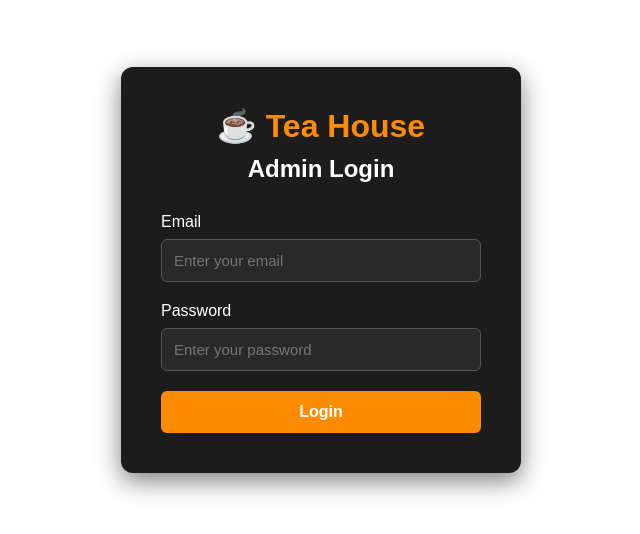
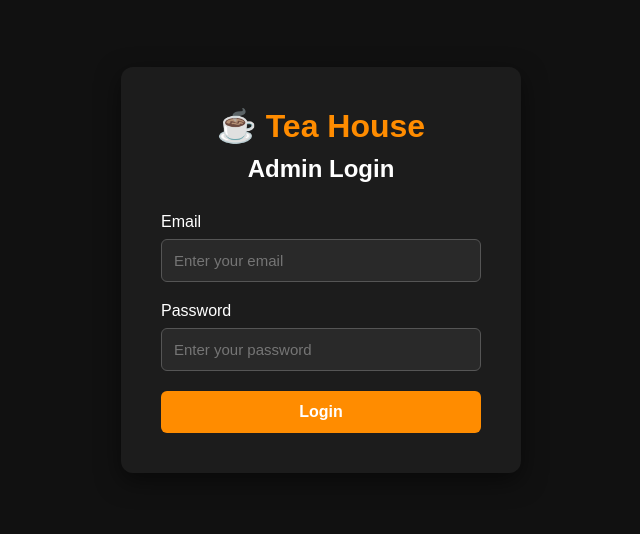
Before and after one commit to rajeshwari-frontend/Tea_House_Project, a Next.js app: page /admin/categories in a window 1280 px wide. Shown: the part 130-664 px from the top of the page, without its empty margins (319-959 px from the left). Built offline with nearby package versions, Linux system fonts and the light colour scheme.

Commit message:
updated color

```diff
--- a/components/login/index.css
+++ b/components/login/index.css
@@ -3,7 +3,7 @@
   display: flex;
   justify-content: center;
   align-items: center;
-  background-color:white;
+  background-color: #111;
 }
 
 .login-box {
```
